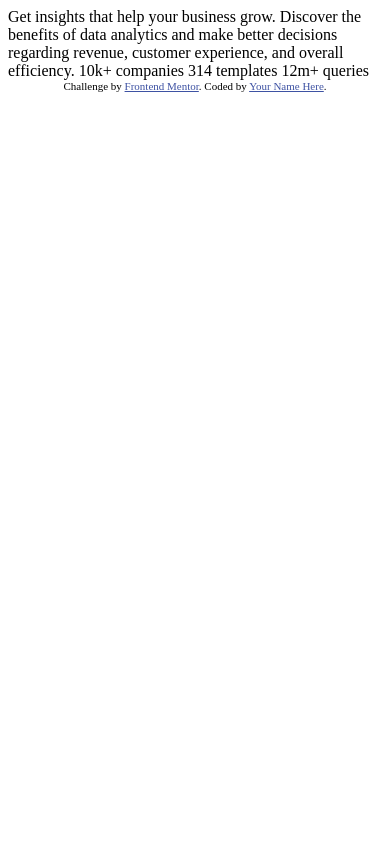
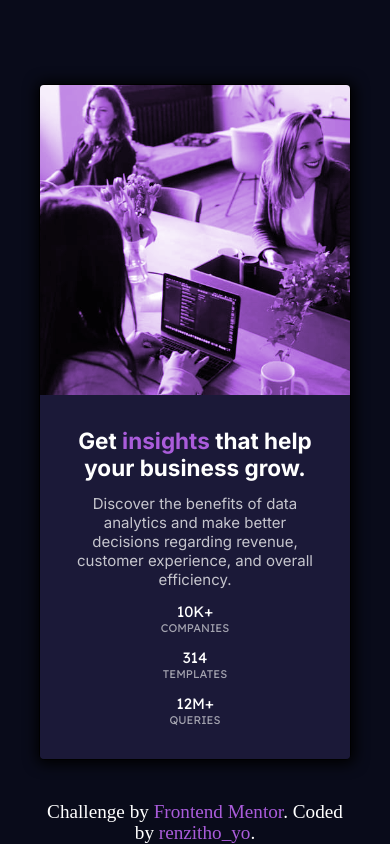
Before and after one commit to renzitho/responsive-section-design, a plain HTML site: page index.html in a window 390 px wide. Drawn offline with Linux system fonts and the light colour scheme.

Commit message:
Finished the mobile version

```diff
--- a/index.html
+++ b/index.html
@@ -3,31 +3,48 @@
 <head>
   <meta charset="UTF-8">
   <meta name="viewport" content="width=device-width, initial-scale=1.0"> <!-- displays site properly based on user's device -->
+  <link rel="icon" type="image/png" sizes="32x32" href="./images/favicon-32x32.png">
+  <link rel="preconnect" href="https://fonts.googleapis.com">
+  <link rel="preconnect" href="https://fonts.gstatic.com" crossorigin>
+  <link href="https://fonts.googleapis.com/css2?family=Inter:wght@400;700&display=swap" rel="stylesheet">
+  <link href="https://fonts.googleapis.com/css2?family=Inter:wght@400;700&family=Lexend+Deca&display=swap" rel="stylesheet">
 
-  <link rel="icon" type="image/png" sizes="32x32" href="./images/favicon-32x32.png">
-
+  <link rel="stylesheet" href="css/main.css">
   <title>Frontend Mentor | Stats preview card component</title>
-
-  <!-- Feel free to remove these styles or customise in your own stylesheet 👍 -->
-  <style>
-    .attribution { font-size: 11px; text-align: center; }
-    .attribution a { color: hsl(228, 45%, 44%); }
-  </style>
 </head>
 <body>
+  <main class="mainContainer">
+    <section class="mainContainer__post">
+      <div class="mainContainer__imgContainer"></div>
+      <div class="mainContainer__info">
+        <h2>Get <span class="importantWord">insights</span> that help your business grow.</h2>
+        <p>
+          Discover the benefits of data analytics and make better decisions regarding revenue, customer
+          experience, and overall efficiency.
+        </p>
+        <div class="stats">
+          <div class="statistics">
+            <p><span>10k+</span></p>
+            <p>companies</p>
+          </div>
+          <div class="statistics">
+            <p><span>314</span></p>
+            <p>templates</p>
+          </div>
+          <div class="statistics">
+            <p><span>12m+</span></p>
+            <p>queries</p>
+          </div>
+        </div>
+      </div>
+    </section>
+    <div class="attribution">
+      Challenge by <a href="https://www.frontendmentor.io?ref=challenge" target="_blank">Frontend Mentor</a>.
+      Coded by <a href="https://github.com/renzitho">renzitho_yo</a>.
+    </div>
+  </main>
 
-  Get insights that help your business grow.
 
-  Discover the benefits of data analytics and make better decisions regarding revenue, customer
-  experience, and overall efficiency.
 
-  10k+ companies
-  314 templates
-  12m+ queries
-
-  <div class="attribution">
-    Challenge by <a href="https://www.frontendmentor.io?ref=challenge" target="_blank">Frontend Mentor</a>.
-    Coded by <a href="#">Your Name Here</a>.
-  </div>
 </body>
 </html>
--- /dev/null
+++ b/scss/_attribution.scss
@@ -0,0 +1,13 @@
+.attribution{
+  position: absolute;
+  bottom: 0;
+  max-width: 80vw;
+  text-align: center;
+  color: rgb(255, 255, 255);
+  font-size: 1.2rem;
+  line-height: 1.3rem;
+}
+.attribution a{
+  color: $colorSoftViolet;
+  text-decoration: none;
+}
--- /dev/null
+++ b/scss/_mainContainer.scss
@@ -0,0 +1,9 @@
+.mainContainer{
+  width: 100vw;
+  height: 100vh;
+  display: flex;
+  justify-content: center;
+  align-items: center;
+  background: $colorVeryDarkBlue;
+  position: relative;
+}
--- /dev/null
+++ b/scss/_mainContainerPost.scss
@@ -0,0 +1,61 @@
+.mainContainer__post{
+  height: 80%;
+  width: 80%;
+  border: solid 1px black ;
+  border-radius: 0.3rem;
+  display: flex;
+  flex-direction: column;
+  box-shadow: 1px 1px 14px 3px black;
+  overflow: hidden;
+}
+.importantWord{
+  color: $colorSoftViolet;
+}
+.mainContainer__info{
+  background: $colorDarkDesaturatedBlue;
+  font-size: $fontSize;
+  font-family: $fontIner;
+  max-height: 70%;
+  padding: 2rem;
+  display: flex;
+  flex-direction: column;
+  justify-content: center;
+  text-align: center;
+  align-items: center;
+}
+.mainContainer__info>h2 {
+  color: $colorWhite;
+  font-weight: $fontrWeightStrong;
+}
+.statistics span{
+  color: $colorWhite;
+  font-size: $fontSize;
+}
+.mainContainer__info>p{
+  color: $colorSlightlyTransparentWhite1;
+  margin-top: 0.8rem;
+}
+.statistics p{
+  color: $colorSlightlyTransparentWhite2;
+  font-family: $fontLexend;
+  text-transform: uppercase;
+  font-size: 0.7rem;
+  font-weight: $fontWeightLight;
+}
+.statistics{
+  margin-top: 0.8rem;
+}
+
+.mainContainer__imgContainer{
+  background-color: $colorSoftViolet;
+  background-image: url(../images/image-header-mobile.jpg);
+  background-blend-mode:hard-light; //multiply
+  width: 100%;
+  height: 100%;
+  background-position: center;
+  background-repeat: no-repeat;
+  background-size: cover;
+}
+@media(min-width: $resolutionMobile){
+
+}
--- /dev/null
+++ b/scss/_variables.scss
@@ -0,0 +1,26 @@
+//Layout
+$resolutionMobile: 375px;
+$resolutionDesktop: 1440px;
+
+//colors
+    //primary
+    $colorVeryDarkBlue: hsl(233, 47%, 7%);            //Main background
+    $colorDarkDesaturatedBlue: hsl(244, 38%, 16%);    //card background
+    $colorSoftViolet: hsl(277, 64%, 61%);             //Accent
+
+    //Neutral
+    $colorWhite: hsl(0, 0%, 100%);                              //main heading, stats
+    $colorSlightlyTransparentWhite1: hsla(0, 0%, 100%, 0.75);   //main paragraph
+    $colorSlightlyTransparentWhite2: hsla(0, 0%, 100%, 0.6);    //stat headings
+
+//Typography
+
+  //Body Copy
+
+  $fontSize: 15px;
+
+  //Fonts
+  $fontIner: 'Inter', sans-serif;
+  $fontLexend: 'Lexend Deca', sans-serif;;
+  $fontWeightLight: 400;
+  $fontrWeightStrong: 700;
--- /dev/null
+++ b/scss/main.scss
@@ -0,0 +1,10 @@
+@import "variables";
+@import "mainContainer";
+@import "mainContainerPost";
+@import "attribution";
+
+*{
+  padding: 0;
+  margin: 0;
+  box-sizing: border-box;
+}
```
Also changed, not shown: css/main.css (added), 3 other files.
